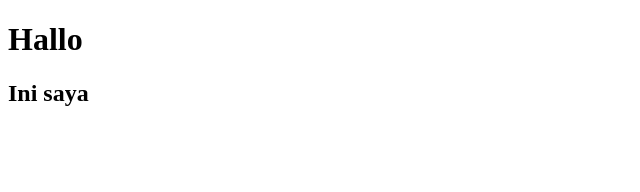
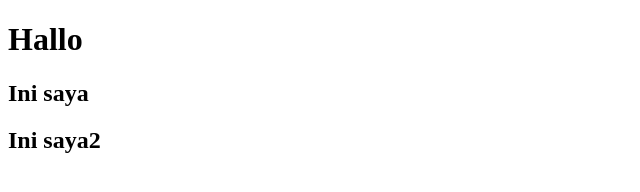
Before and after one commit to Yoga3911/pweb, a plain HTML site: page index.html in a window 1280 px wide. Shown: the whole page, without its empty margins (0-640 px from the left). Drawn offline with Linux system fonts and the light colour scheme.

Commit message:
add pesan

```diff
--- a/index.html
+++ b/index.html
@@ -4,6 +4,7 @@
 <head>
     <h1>Hallo</h1>
     <h2>Ini saya</h2>
+    <h2>Ini saya2</h2>
 
 </head>
 
```
